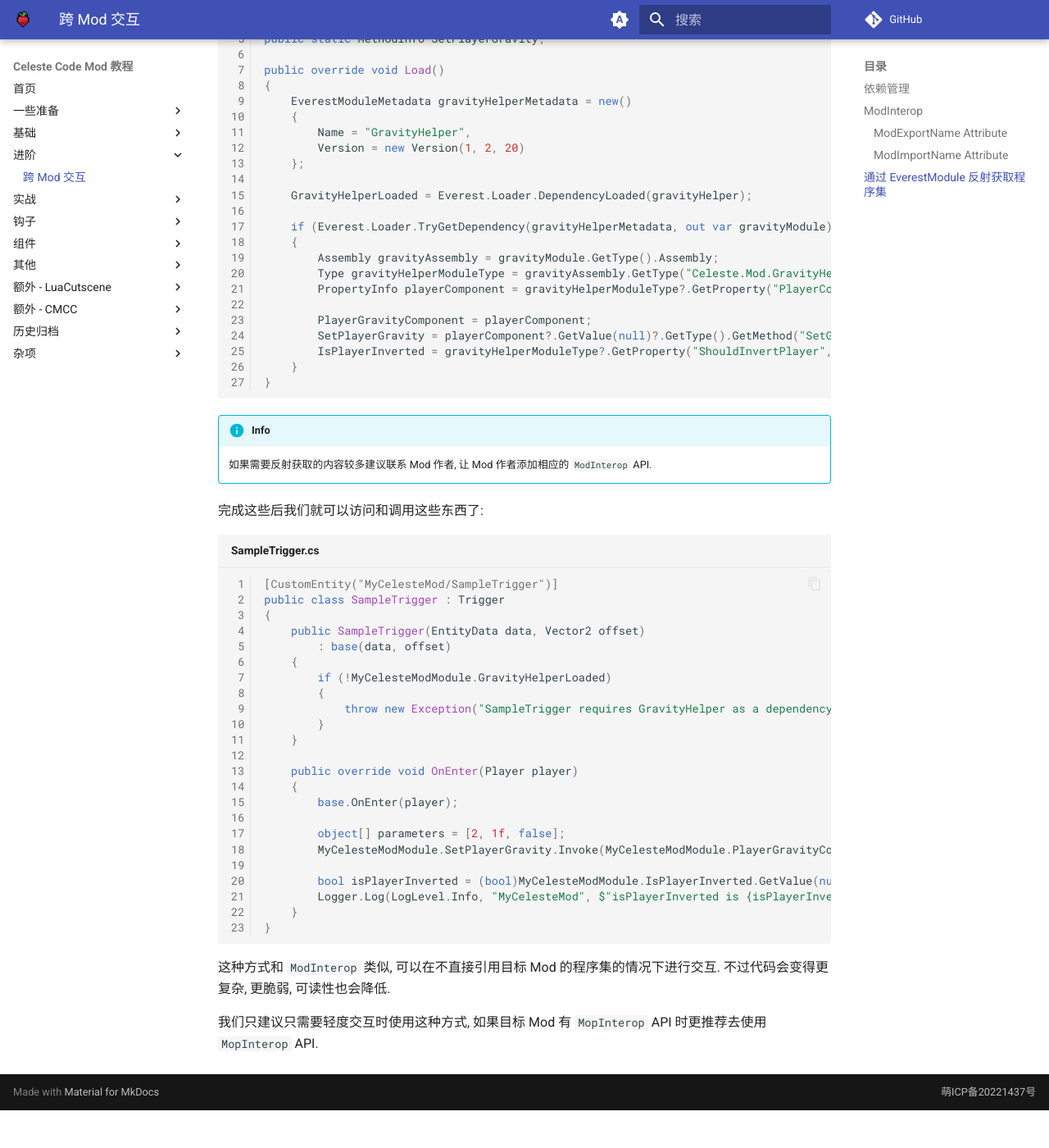
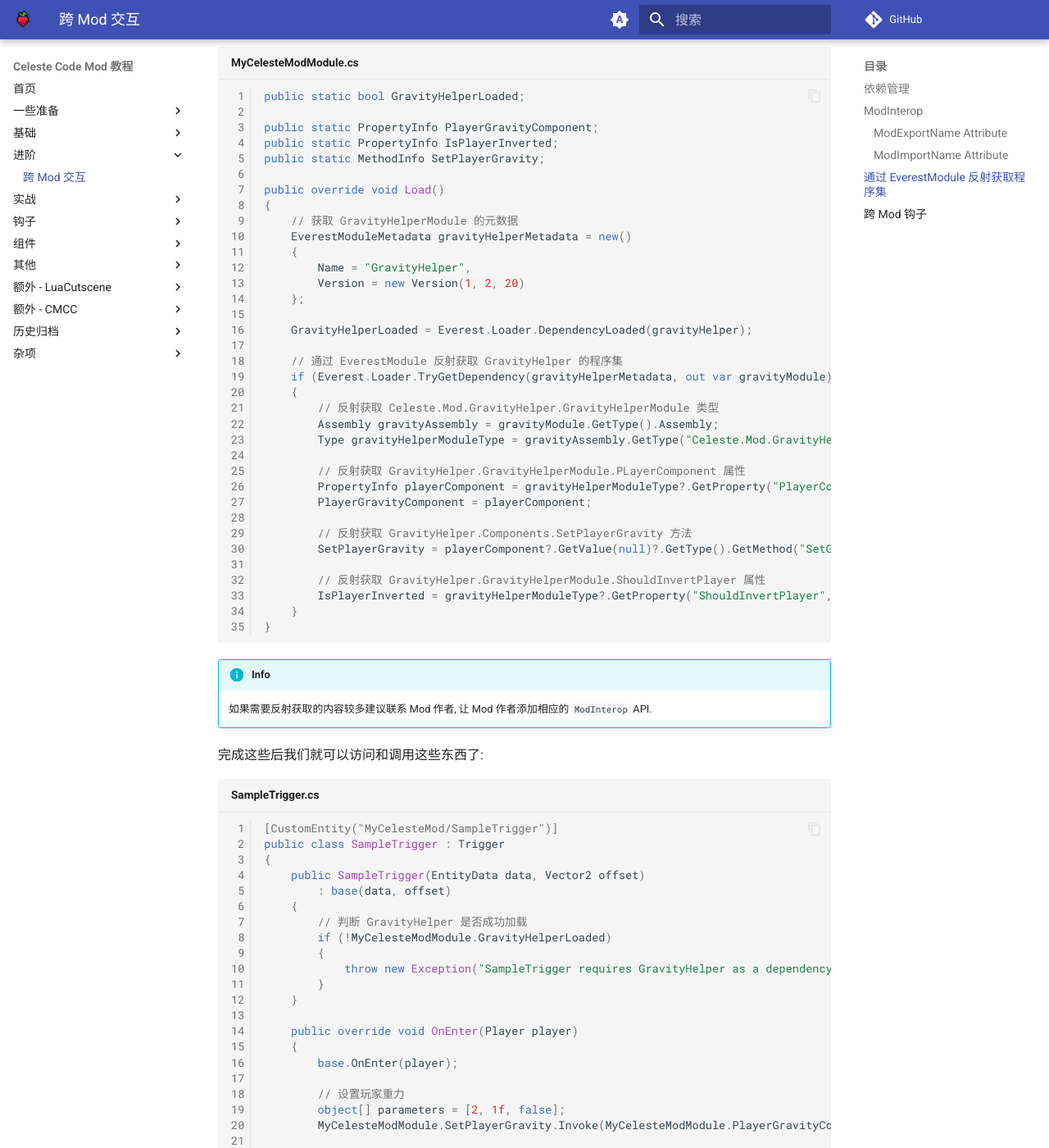
Before and after one commit to Saplonily/CelesteModTutorial, an MkDocs documentation site: the page built from docs/advanced/cross_mod_interactions.md, in a window 1280 px wide and 1400 px high, scrolled down 3747 px. Shown: the whole window at 82% size. Built offline with MkDocs 1.6.1 and Material for MkDocs 9.7.7, drawn with Linux system fonts in a browser that asks for light colours; comment, search, counter and statistics services are not loaded; before the commit the page ends 5101 px from its top, so only the background shows below that; some of the changed text lies outside the part shown.

Commit message:
添加注释 跨 mod 钩子

````diff
--- a/docs/advanced/cross_mod_interactions.md
+++ b/docs/advanced/cross_mod_interactions.md
@@ -34,13 +34,15 @@ public static bool GravityHelperLoaded;
 
 public override void Load()
 {
+    // 获取 GravityHelperModule 的元数据
     EverestModuleMetadata gravityHelper = new()
     {
         Name = "GravityHelper",
         Version = new Version(1, 2, 20)
     };
 
-GravityHelperLoaded = Everest.Loader.DependencyLoaded(gravityHelper);
+    // 判断 GravityHelper 是否成功加载
+    GravityHelperLoaded = Everest.Loader.DependencyLoaded(gravityHelper);
 }
 ```
 
@@ -104,6 +106,10 @@ public override void Load()
 `ModImportName(string name)` 特性用于在你的 Mod 中引入其他 Mod 导出的 API，`name` 参数是我们导入 API 的唯一标识符, 用于指定我们需要导入的 API.
 
 下面我们新建另一个 Mod `AnotherCelesteMod` 导入 `MyCelesteMod` 提供的 API:
+
+!!! info
+    在导入前记得在 `everest.yaml` 中添加 `MyCelesteMod` 的可选依赖.
+
 ```cs title="MyCelesteModAPI.cs"
 using MonoMod.ModInterop;
 
@@ -156,7 +162,7 @@ if (MyCelesteModAPI.MultiplyByTwo.Invoke(myNumber) > 400)
 
 我们也可以通过 `EverestModule` 反射动态地访问我们希望交互的 Mod 的程序集, 而无需直接引用目标 Mod 的程序集.
 
-下面我们以 `GravityHelper` 为例:
+下面我们以 [`GravityHelper`](https://github.com/swoolcock/GravityHelper/blob/develop/Source/GravityHelperModule.cs) 为例:
 ```cs title="MyCelesteModModule.cs"
 public static bool GravityHelperLoaded;
 
@@ -166,6 +172,7 @@ public static MethodInfo SetPlayerGravity;
 
 public override void Load()
 {
+    // 获取 GravityHelperModule 的元数据
     EverestModuleMetadata gravityHelperMetadata = new()
     {
         Name = "GravityHelper",
@@ -174,14 +181,21 @@ public override void Load()
 
     GravityHelperLoaded = Everest.Loader.DependencyLoaded(gravityHelper);
 
+    // 通过 EverestModule 反射获取 GravityHelper 的程序集
     if (Everest.Loader.TryGetDependency(gravityHelperMetadata, out var gravityModule))
     {
+        // 反射获取 Celeste.Mod.GravityHelper.GravityHelperModule 类型
         Assembly gravityAssembly = gravityModule.GetType().Assembly;
         Type gravityHelperModuleType = gravityAssembly.GetType("Celeste.Mod.GravityHelper.GravityHelperModule");
+
+        // 反射获取 GravityHelper.GravityHelperModule.PLayerComponent 属性
         PropertyInfo playerComponent = gravityHelperModuleType?.GetProperty("PlayerComponent", BindingFlags.NonPublic | BindingFlags.Static);
+        PlayerGravityComponent = playerComponent;
 
-        PlayerGravityComponent = playerComponent;
+        // 反射获取 GravityHelper.Components.SetPlayerGravity 方法
         SetPlayerGravity = playerComponent?.GetValue(null)?.GetType().GetMethod("SetGravity", BindingFlags.Public | BindingFlags.Instance);
+
+        // 反射获取 GravityHelper.GravityHelperModule.ShouldInvertPlayer 属性
         IsPlayerInverted = gravityHelperModuleType?.GetProperty("ShouldInvertPlayer", BindingFlags.Public | BindingFlags.Static);
     }
 }
@@ -198,6 +212,7 @@ public class SampleTrigger : Trigger
     public SampleTrigger(EntityData data, Vector2 offset)
         : base(data, offset)
     {
+        // 判断 GravityHelper 是否成功加载
         if (!MyCelesteModModule.GravityHelperLoaded)
         {
             throw new Exception("SampleTrigger requires GravityHelper as a dependency!")
@@ -208,9 +223,11 @@ public class SampleTrigger : Trigger
     {
         base.OnEnter(player);
 
+        // 设置玩家重力
         object[] parameters = [2, 1f, false];
         MyCelesteModModule.SetPlayerGravity.Invoke(MyCelesteModModule.PlayerGravityComponent.GetValue(null), parameters);
 
+        // 获取玩家是否在反重力状态下
         bool isPlayerInverted = (bool)MyCelesteModModule.IsPlayerInverted.GetValue(null);
         Logger.Log(LogLevel.Info, "MyCelesteMod", $"isPlayerInverted is {isPlayerInverted}!");
     }
@@ -219,8 +236,13 @@ public class SampleTrigger : Trigger
 
 这种方式和 `ModInterop` 类似, 可以在不直接引用目标 Mod 的程序集的情况下进行交互.
 不过代码会变得更复杂, 更脆弱, 可读性也会降低.
+此外, 目标 Mod 的一些改动可能会导致你的 Mod 不能按预期工作, 从而导致崩溃.
 
 我们只建议只需要轻度交互时使用这种方式, 如果目标 Mod 有 `MopInterop` API 时更推荐去使用 `MopInterop` API.
 
 
-<!--## 跨 Mod 钩子-->
+## 跨 Mod 钩子
+我们也可以为另一个 Mod 添加 IL 钩子，参考 [IL 钩子](../hooks/adv_hooks.md).
+
+不过, 一般不鼓励像这样改变另一个 Mod 的行为. 安装 Mod 的用户通常希望它的行为与描述一致, 因此任何外部更改都应尽量少做.
+此外, 这种方法比使用反射调用方法更加脆弱, 因为它依赖于签名和 IL 保持相对稳定.
````
